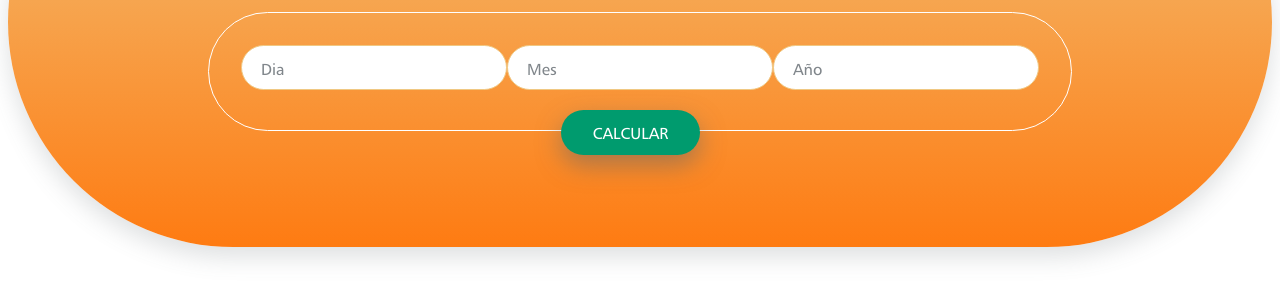
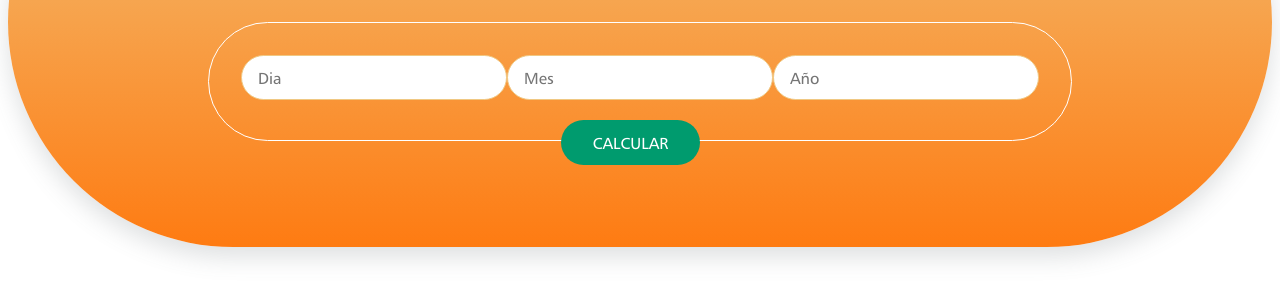
Before and after one commit to adanyur/web-calculadora-fecha-parto, a plain HTML site: page index.html in a window 1280 px wide. Shown: the part 211-510 px from the top of the page. Drawn offline with Linux system fonts and the light colour scheme; a web font is replaced by a local one.

Commit message:
mejoramiento en la tipografias

```diff
--- a/index.html
+++ b/index.html
@@ -11,7 +11,8 @@
     <form autocomplete="off" id="form-calculadora">
       <div class="container">
         <div class="card-header">
-          <span class="title">Calcular mi fecha probable de parto</span><br />
+          <span class="title">Calcular mi fecha probable de parto</span
+          ><br /><br />
           <span class="title-two"
             >Ingresa la fecha de inicio de tu ultimo periodo menstrual</span
           >
@@ -22,27 +23,27 @@
               type="number"
               class="input-control"
               id="dia"
-              placeholder=" "
+              placeholder="Dia"
             />
-            <label class="label-control">Dia</label>
+            <!-- <label class="label-control">Dia</label> -->
           </div>
           <div class="group">
             <input
               type="number"
               class="input-control"
               id="mes"
-              placeholder=" "
+              placeholder="Mes"
             />
-            <label class="label-control">Mes</label>
+            <!-- <label class="label-control">Mes</label> -->
           </div>
           <div class="group">
             <input
               type="number"
               class="input-control"
               id="anio"
-              placeholder=" "
+              placeholder="A&ntilde;o"
             />
-            <label class="label-control">A&ntilde;o</label>
+            <!-- <label class="label-control">A&ntilde;o</label> -->
           </div>
           <div class="group group-button">
             <button type="submit" class="btn" id="button-calcular">
--- a/style.css
+++ b/style.css
@@ -103,7 +103,6 @@
   border-radius: 2rem;
   cursor: pointer;
   transition: 0.3s;
-  box-shadow: 0 10px 25px rgba(92, 99, 105, 0.5);
 }
 
 .btn:hover {
@@ -250,13 +249,13 @@
 
 .title-two {
   color: #009b6e;
-  font-weight: 600;
+  /* font-weight: 400; */
 }
 
 .text-content {
   color: #015837;
   font-size: 30px;
-  font-weight: 600;
+  /* font-weight: 400; */
 }
 
 .list-message {
```
